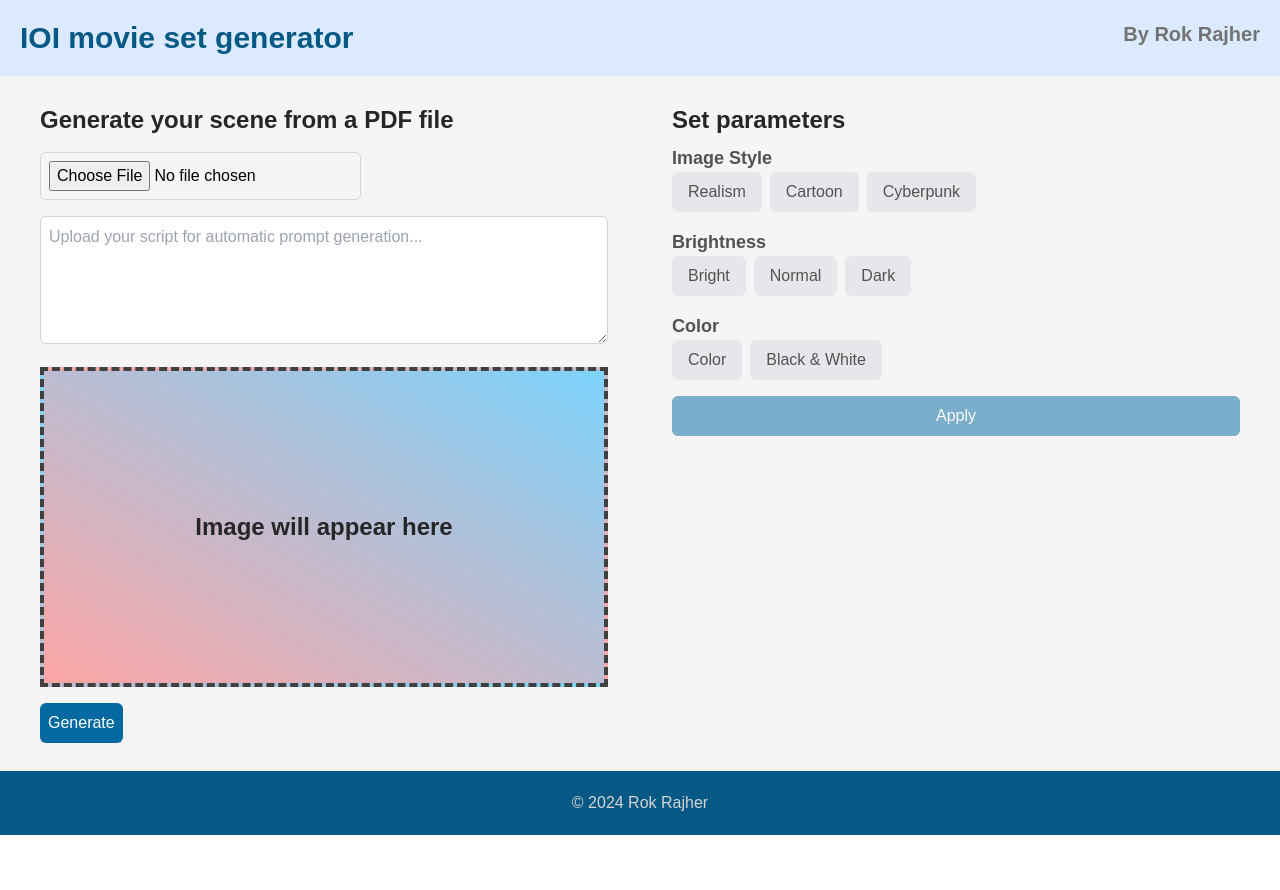
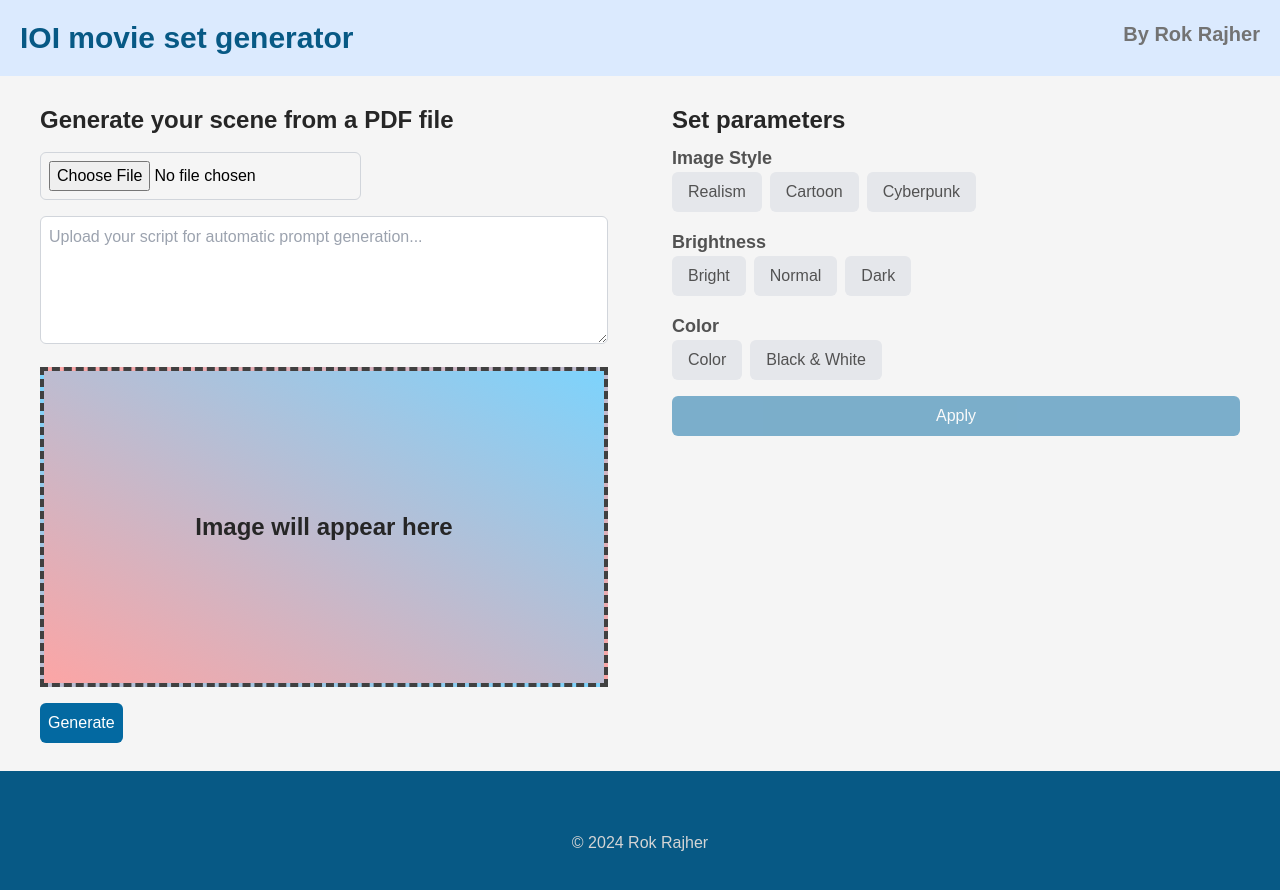
Before and after one commit to rokrajher/IOI-project-2, a Next.js app in the folder frontend/: page / in a window 1280 px wide. Shown: the top 890 px of the page. Before the commit the page ends 835 px from the top, so only its background shows below. Built offline with nearby package versions, Linux system fonts and the light colour scheme.

Commit message:
Update footer.tsx

```diff
--- a/frontend/app/components/footer.tsx
+++ b/frontend/app/components/footer.tsx
@@ -1,6 +1,6 @@
 export default function Footer() {
   return (
-    <footer className='bg-sky-800 text-neutral-300 text-center p-5'>
+    <footer className='bg-sky-800 text-neutral-300 text-center p-5 h-36 flex justify-center items-center'>
       <p>© 2024 Rok Rajher</p>
     </footer>
   );
```
